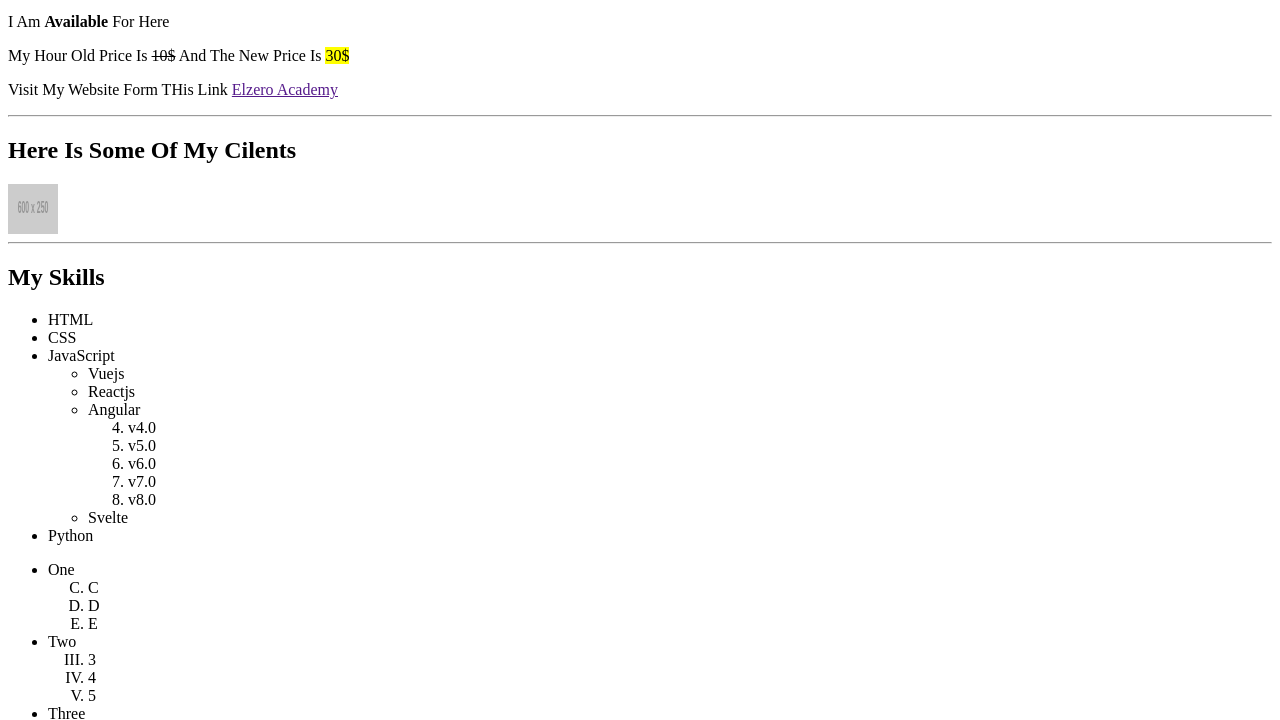
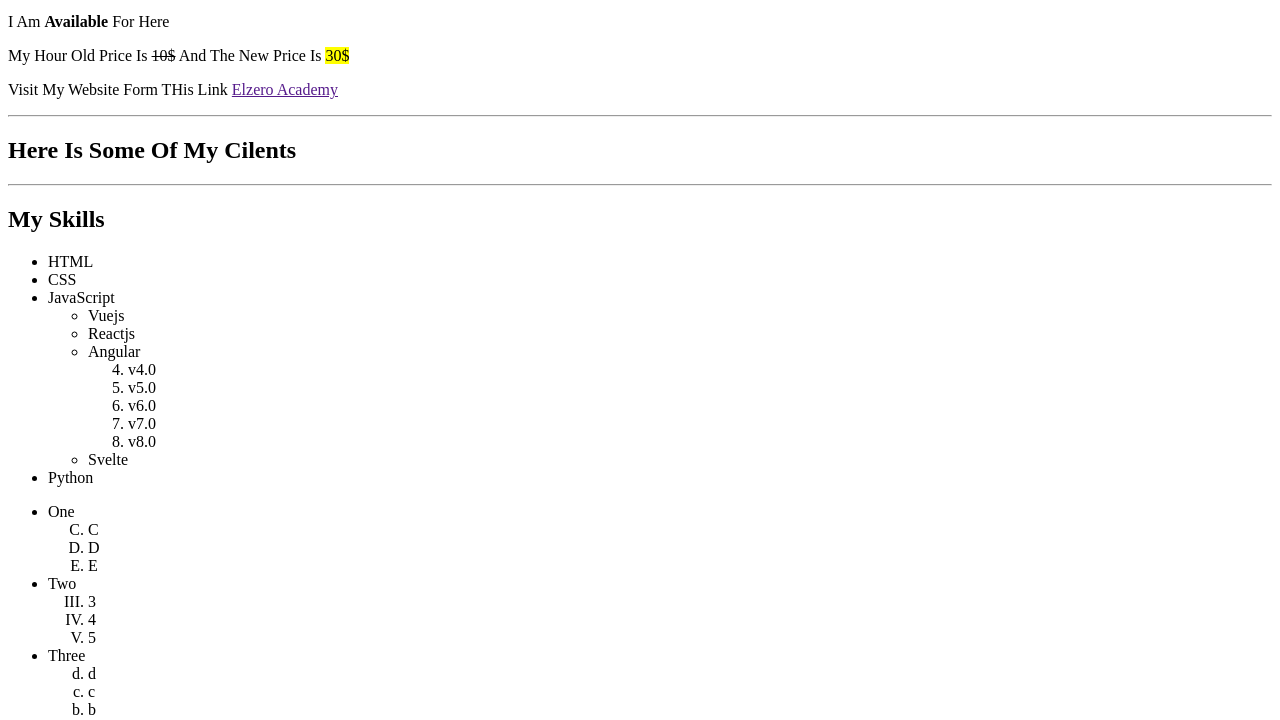
Before and after one commit to LemorKasho/html-homeworks, a plain HTML site: page HTML_CSS_2024/css/index.html in a window 1280 px wide. Shown: the part 87-807 px from the top of the page. Drawn offline with Linux system fonts and the light colour scheme; placeholder pictures from the web are drawn by us.

Commit message:
first commit 10 jan

```diff
--- a/HTML_CSS_2024/css/index.html
+++ b/HTML_CSS_2024/css/index.html
@@ -10,7 +10,6 @@
     <p>Visit My Website Form THis Link <a href="" target="blank">Elzero Academy</a></p>
     <hr>
     <h2>Here Is Some Of My Cilents</h2>
-    <img src="https://via.placeholder.com/600x250/F00" alt="red" height="50" width="50">
     <hr>
     <h2>My Skills</h2>
     <ul>
```
